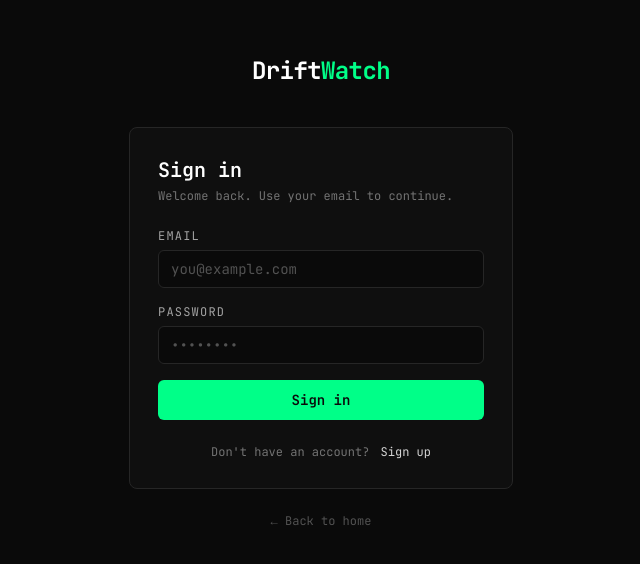
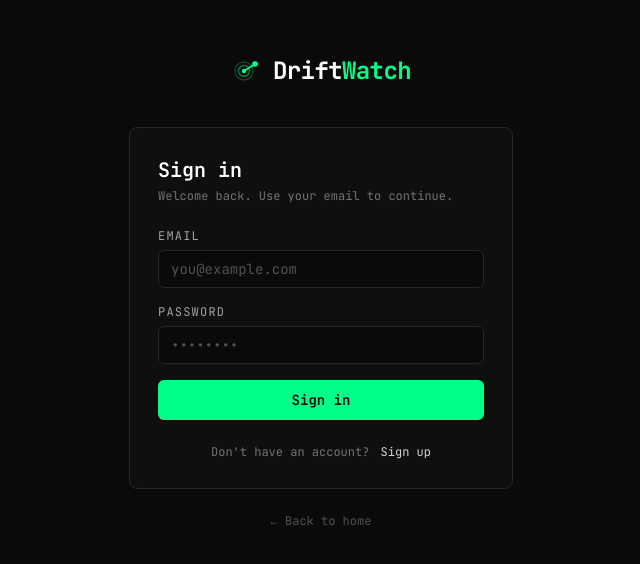
Before and after one commit to souvik-biswas-dev/DriftWatch, a SvelteKit app in the folder driftwatch/dashboard/: page /login in a window 1280 px wide. Shown: the part 108-672 px from the top of the page, without its empty margins (319-959 px from the left). Built offline with nearby package versions, Linux system fonts and the light colour scheme; no server answers.

Commit message:
feat(brand): add DriftWatch radar logo (component + favicon), wire into nav, hero, login, dashboard

```diff
--- a/driftwatch/dashboard/src/app.html
+++ b/driftwatch/dashboard/src/app.html
@@ -2,7 +2,7 @@
 <html lang="en" class="dark">
 	<head>
 		<meta charset="utf-8" />
-		<link rel="icon" href="%sveltekit.assets%/favicon.ico" />
+		<link rel="icon" href="%sveltekit.assets%/favicon.svg" type="image/svg+xml" />
 		<meta name="viewport" content="width=device-width, initial-scale=1" />
 		<meta name="theme-color" content="#0a0a0a" />
 		<link rel="preconnect" href="https://fonts.googleapis.com" />
--- /dev/null
+++ b/driftwatch/dashboard/src/lib/Logo.svelte
@@ -0,0 +1,33 @@
+<script lang="ts">
+	// DriftWatch brand mark: a radar that "watches" the declared state (centre
+	// rings + node) and a bright node that has "drifted" off to the side,
+	// connected by the drift vector. Theme: dark bg, #00ff88 accent, mono wordmark.
+	export let size = 28;
+	export let showWord = true;
+	/** Tailwind text-size class for the wordmark, e.g. "text-xl". */
+	export let wordClass = 'text-xl';
+</script>
+
+<span class="inline-flex items-center gap-2.5">
+	<svg
+		width={size}
+		height={size}
+		viewBox="0 0 32 32"
+		fill="none"
+		xmlns="http://www.w3.org/2000/svg"
+		aria-hidden="true"
+		class="shrink-0"
+	>
+		<circle cx="13" cy="16" r="9" stroke="#00ff88" stroke-opacity="0.25" stroke-width="1.5" />
+		<circle cx="13" cy="16" r="5.5" stroke="#00ff88" stroke-opacity="0.45" stroke-width="1.5" />
+		<circle cx="13" cy="16" r="2.2" fill="#00ff88" />
+		<line x1="13" y1="16" x2="24" y2="9" stroke="#00ff88" stroke-width="1.6" stroke-linecap="round" />
+		<circle cx="24" cy="9" r="2.8" fill="#00ff88" />
+		<circle cx="24" cy="9" r="2.8" fill="#00ff88" opacity="0.35" />
+	</svg>
+	{#if showWord}
+		<span class="font-mono {wordClass} font-bold tracking-tight">
+			<span class="text-white">Drift</span><span style="color: var(--accent)">Watch</span>
+		</span>
+	{/if}
+</span>
--- a/driftwatch/dashboard/src/routes/+page.svelte
+++ b/driftwatch/dashboard/src/routes/+page.svelte
@@ -1,6 +1,7 @@
 <script lang="ts">
 	import { onMount, onDestroy } from 'svelte';
 	import { goto } from '$app/navigation';
+	import Logo from '$lib/Logo.svelte';
 
 	interface Particle {
 		x: number;
@@ -141,8 +142,8 @@
 
 	<!-- Top nav -->
 	<nav class="relative z-20 flex items-center justify-between px-6 py-5 md:px-12">
-		<a href="/" class="font-mono text-xl font-bold tracking-tight">
-			<span class="text-white">Drift</span><span style="color: var(--accent)">Watch</span>
+		<a href="/" class="transition-opacity hover:opacity-80">
+			<Logo size={26} wordClass="text-xl" />
 		</a>
 		<a
 			href="/dashboard"
@@ -159,6 +160,10 @@
 			<span class="font-mono text-xs uppercase tracking-widest text-[#00ff88]">
 				Autonomous Drift Detection
 			</span>
+		</div>
+
+		<div class="mb-6 flex justify-center">
+			<Logo size={72} showWord={false} />
 		</div>
 
 		<h1 class="font-mono text-6xl font-bold tracking-tight md:text-8xl">
--- a/driftwatch/dashboard/src/routes/dashboard/+page.svelte
+++ b/driftwatch/dashboard/src/routes/dashboard/+page.svelte
@@ -8,6 +8,7 @@
 	import { projects } from '$lib/stores/projects';
 	import { api, ApiClientError } from '$lib/api';
 	import { timeAgo } from '$lib/utils';
+	import Logo from '$lib/Logo.svelte';
 	import type { CreateProjectInput, Project } from '$lib/types';
 
 	let dialogOpen = false;
@@ -119,8 +120,8 @@
 	<!-- Header -->
 	<header class="border-b border-neutral-900 bg-[#0a0a0a]/95 backdrop-blur">
 		<div class="mx-auto flex max-w-7xl items-center justify-between px-6 py-4">
-			<a href="/" class="font-mono text-xl font-bold tracking-tight">
-				<span class="text-white">Drift</span><span style="color: var(--accent)">Watch</span>
+			<a href="/" class="transition-opacity hover:opacity-80">
+				<Logo size={26} wordClass="text-xl" />
 			</a>
 			<button
 				type="button"
--- a/driftwatch/dashboard/src/routes/login/+page.svelte
+++ b/driftwatch/dashboard/src/routes/login/+page.svelte
@@ -5,6 +5,7 @@
 	import { toast } from 'svelte-sonner';
 
 	import { api, setToken, ApiClientError } from '$lib/api';
+	import Logo from '$lib/Logo.svelte';
 
 	let mode: 'login' | 'register' = 'login';
 	let email = '';
@@ -56,8 +57,8 @@
 
 <div class="flex min-h-screen items-center justify-center bg-[#0a0a0a] px-6 py-12">
 	<div class="w-full max-w-sm" in:fade={{ duration: 200 }}>
-		<a href="/" class="mb-10 block text-center font-mono text-2xl font-bold tracking-tight">
-			<span class="text-white">Drift</span><span style="color: var(--accent)">Watch</span>
+		<a href="/" class="mb-10 flex justify-center transition-opacity hover:opacity-80">
+			<Logo size={32} wordClass="text-2xl" />
 		</a>
 
 		<div class="rounded-lg border border-neutral-800 bg-[#0f0f0f] p-7">
```
Also changed, not shown: driftwatch/dashboard/static/favicon.svg (added).
